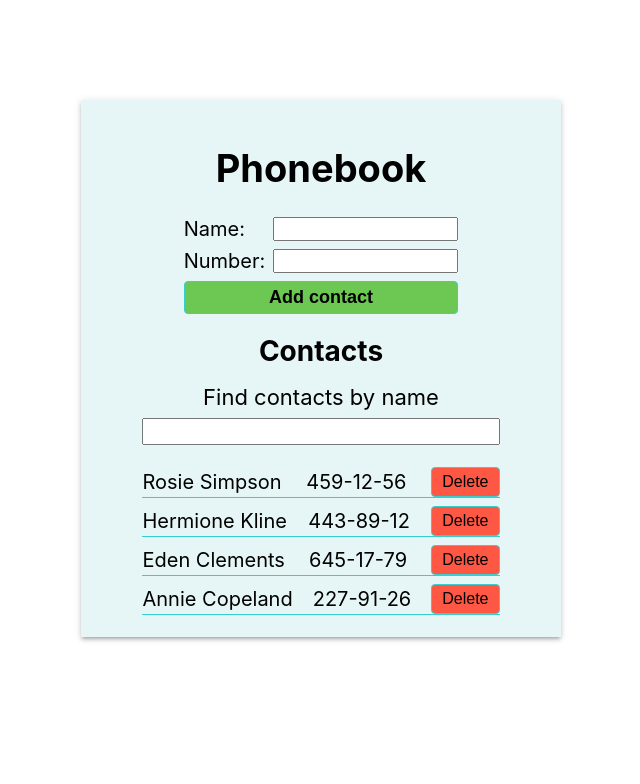
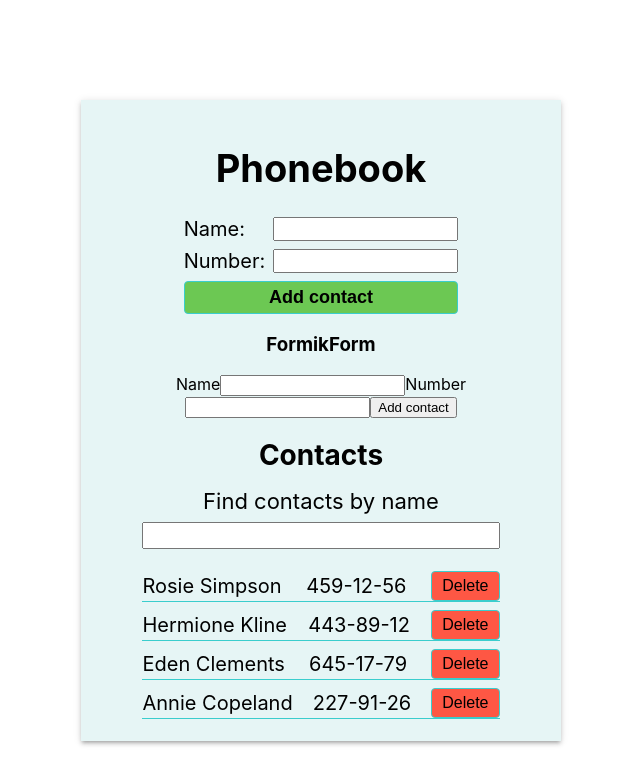
Before and after one commit to statsenkoin/goit-react-hw-02-phonebook, a React (Create React App) app: page / in a window 1280 px wide. Shown: the top 784 px of the page, without its empty margins (319-959 px from the left). Built offline with nearby package versions, Linux system fonts and the light colour scheme.

Commit message:
Feature/ connect FormikForm to App

```diff
--- a/src/components/App/App.jsx
+++ b/src/components/App/App.jsx
@@ -8,7 +8,7 @@ import {
   ContactsTitle,
   ContactListBox,
 } from './App.styled';
-import { ContactForm, Filter, ContactList } from 'components';
+import { ContactForm, Filter, ContactList, FormikForm } from 'components';
 
 class App extends Component {
   state = {
@@ -53,6 +53,7 @@ class App extends Component {
       <Layout>
         <Title>Phonebook</Title>
         <ContactForm onSubmit={this.addContact}></ContactForm>
+        <FormikForm onSubmit={this.addContact}></FormikForm>
         <ContactsTitle>Contacts</ContactsTitle>
         {filteredContacts.length ? (
           <ContactListBox>
--- a/src/components/index.js
+++ b/src/components/index.js
@@ -2,3 +2,4 @@ export * from './App/App';
 export * from './ContactForm/ContactForm';
 export * from './Filter/Filter';
 export * from './ContactList/ContactList';
+export * from './FormikForm/FormikForm';
```
